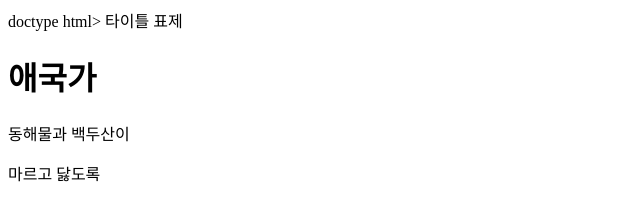
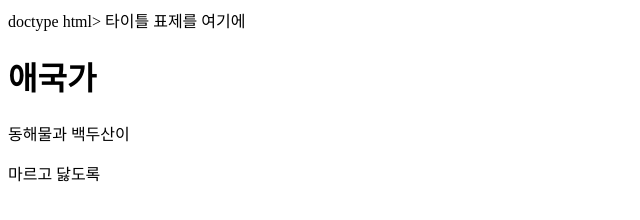
Before and after one commit to dleodms3/daeeun1603.github.io, a plain HTML site: page html5/basicHtml.html in a window 1280 px wide. Shown: the full height of the page, 0-640 px from the left. Drawn offline with Linux system fonts and the light colour scheme.

Commit message:
Update basicHtml.html

```diff
--- a/html5/basicHtml.html
+++ b/html5/basicHtml.html
@@ -2,7 +2,7 @@
 <html lang="ko">
 <head>
 <meta charset="utf-8"/>
-<tltile>타이틀 표제</title>
+<tltile>타이틀 표제를 여기에</title>
 </head>
 <body>
 <h1>애국가</h1>
```
